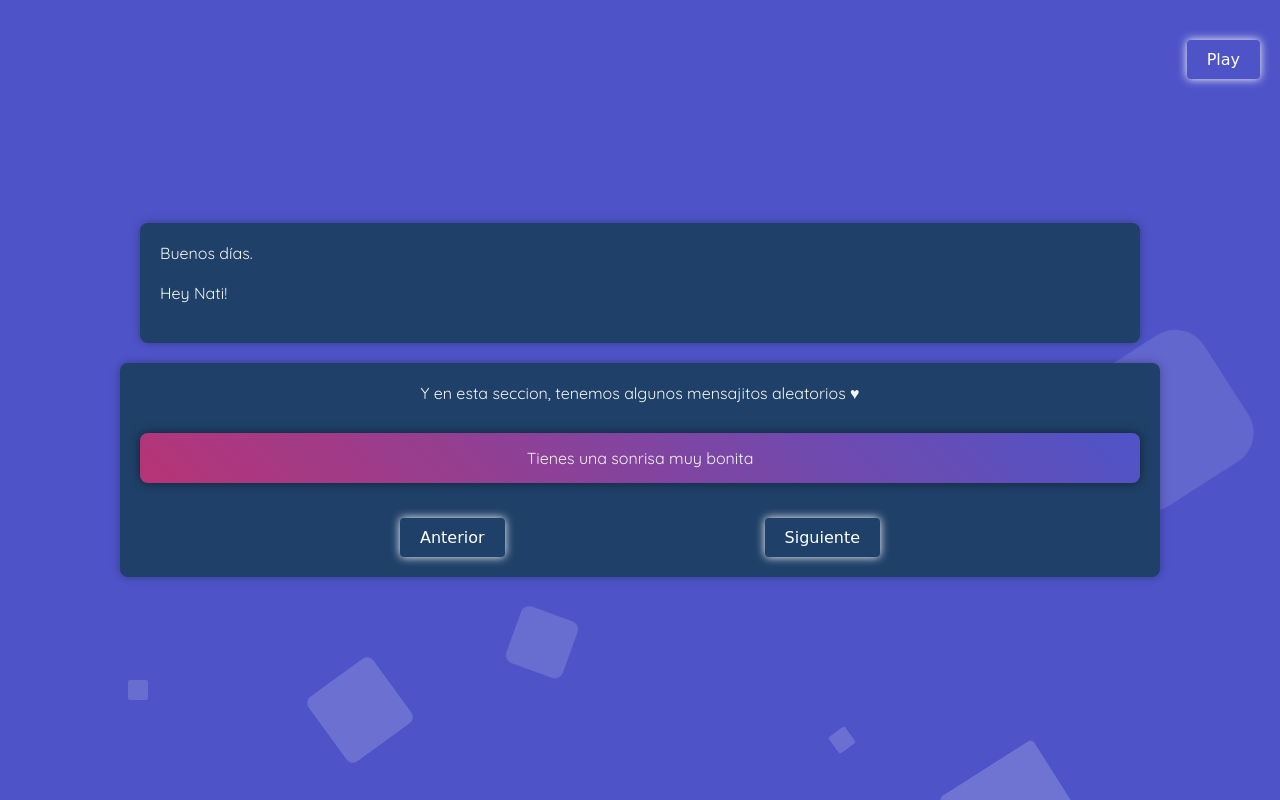
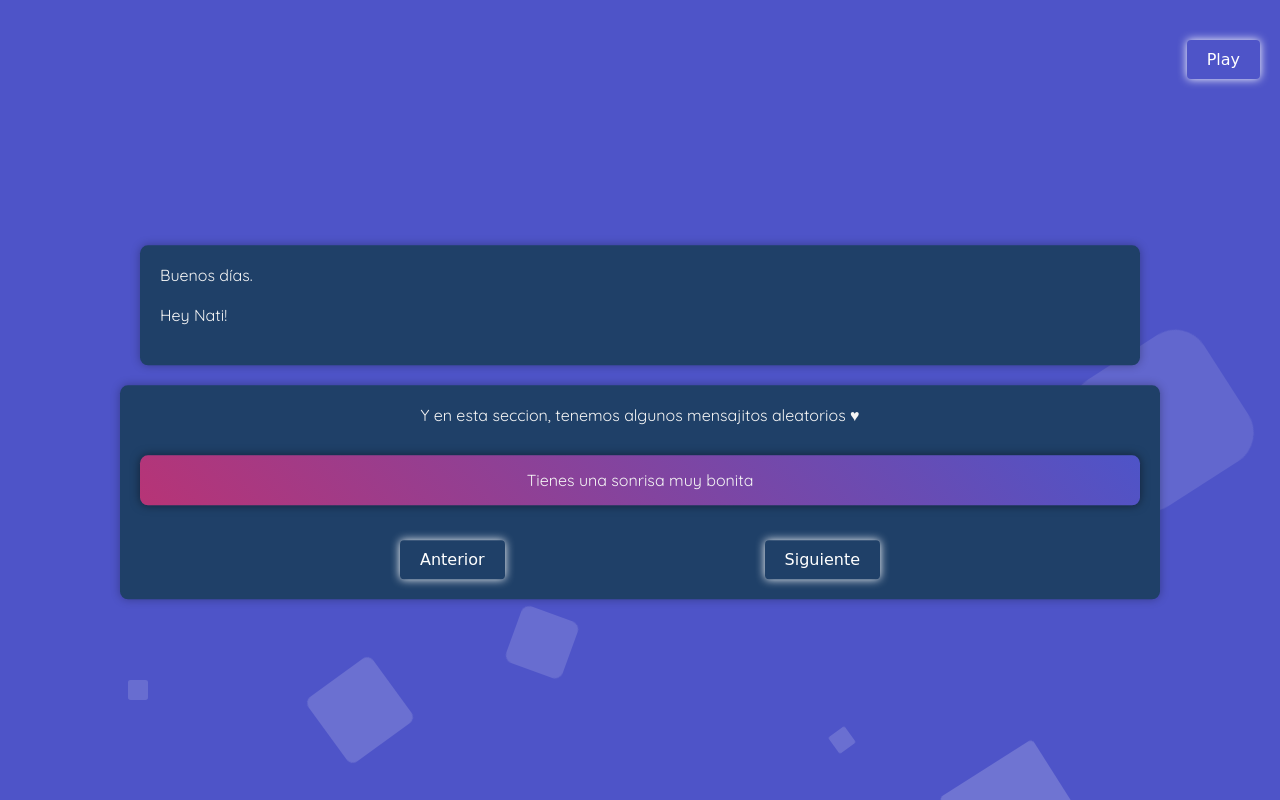
Before and after one commit to Yuvania/Yuvania.github.io, a plain HTML site: page index.html in a window 1280 px wide. Drawn offline with Linux system fonts and the light colour scheme.

Commit message:
Improve code

```diff
--- a/style.css
+++ b/style.css
@@ -16,9 +16,9 @@ body {
 .context {
     width: 100%;
     position: absolute;
-    top: 50%;
+    top: 55%;
     left: 50%;
-    transform: translate(-50%, -50%);
+    transform: translate(-50%, -55%);
     display: flex;
     flex-direction: column;
     justify-content: center;
```
